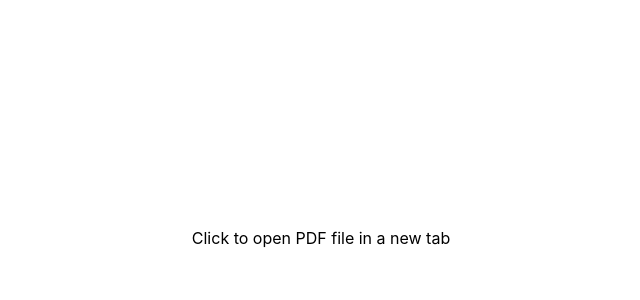
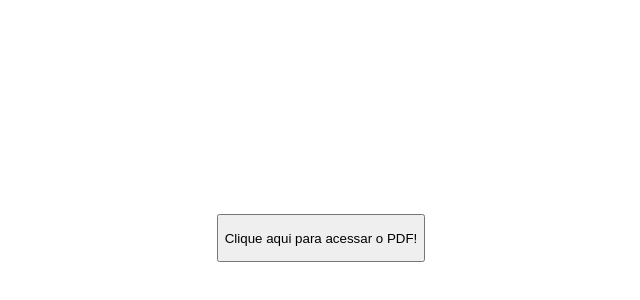
Before and after one commit to fesoares/view-counter, a Next.js app: page / in a window 1280 px wide. Shown: the part 162-462 px from the top of the page, without its empty margins (319-959 px from the left). Built offline with nearby package versions, Linux system fonts and the light colour scheme; no server answers.

Commit message:
update requests

```diff
--- a/components/pdf-viewer.js
+++ b/components/pdf-viewer.js
@@ -3,14 +3,43 @@ import React, { useState, useEffect } from "react";
 export default function Viewer() {
 
   useEffect(() => {
-    console.log('1')
+    fetch('https://api-view-counter.herokuapp.com/counter/create', {
+      method: 'POST',
+      headers: {
+        'Accept': 'application/json, text/plain, */*',
+        'Content-Type': 'application/json'
+      },
+      body: JSON.stringify({ type: 'view', created_at: new Date() })
+    }).then(response => {
+      console.log(response);
+    }).catch(error => {
+      console.log(error);
+    })
   }, []);
+
+  const openDocument = async () => {
+    fetch('https://api-view-counter.herokuapp.com/counter/create', {
+      method: 'POST',
+      headers: {
+        'Accept': 'application/json, text/plain, */*',
+        'Content-Type': 'application/json'
+      },
+      body: JSON.stringify({ type: 'click', created_at: new Date() })
+    }).then(response => {
+      console.log(response);
+    }).catch(error => {
+      console.log(error);
+    })
+  }
 
   return (
     <div>
-      <a href={"https://drive.google.com/file/d/1dGtop1Z20EyRtBihFbasW6T5DmLn07q2/view?usp=sharing"} target='_blank' rel="noreferrer">
-        <p>Click to open PDF file in a new tab</p>
-      </a>
+      <button onClick={() => openDocument()}>
+        <p>Clique aqui para acessar o PDF!</p>
+      </button>
+      {/* <a href={"https://drive.google.com/file/d/1dGtop1Z20EyRtBihFbasW6T5DmLn07q2/view?usp=sharing"} target='_blank' rel="noreferrer">
+
+      </a> */}
     </div>
   );
 }
```
